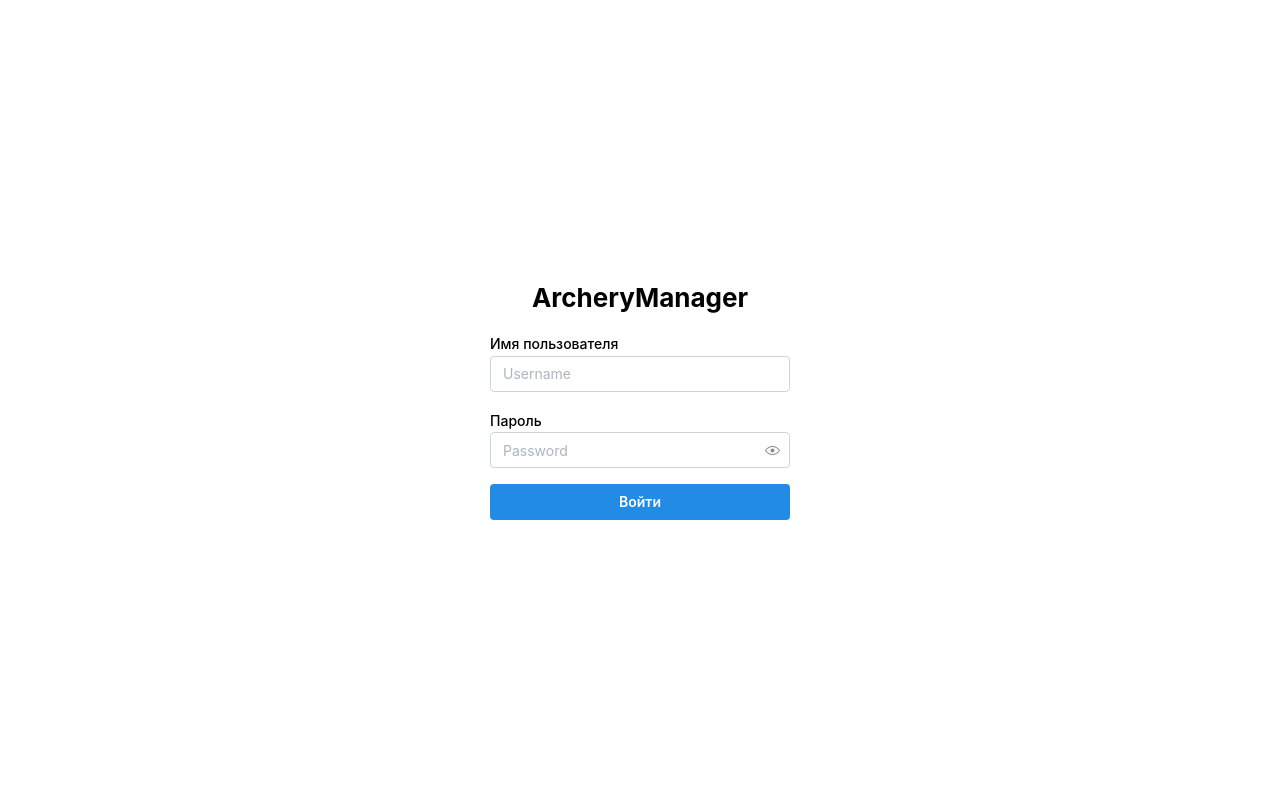
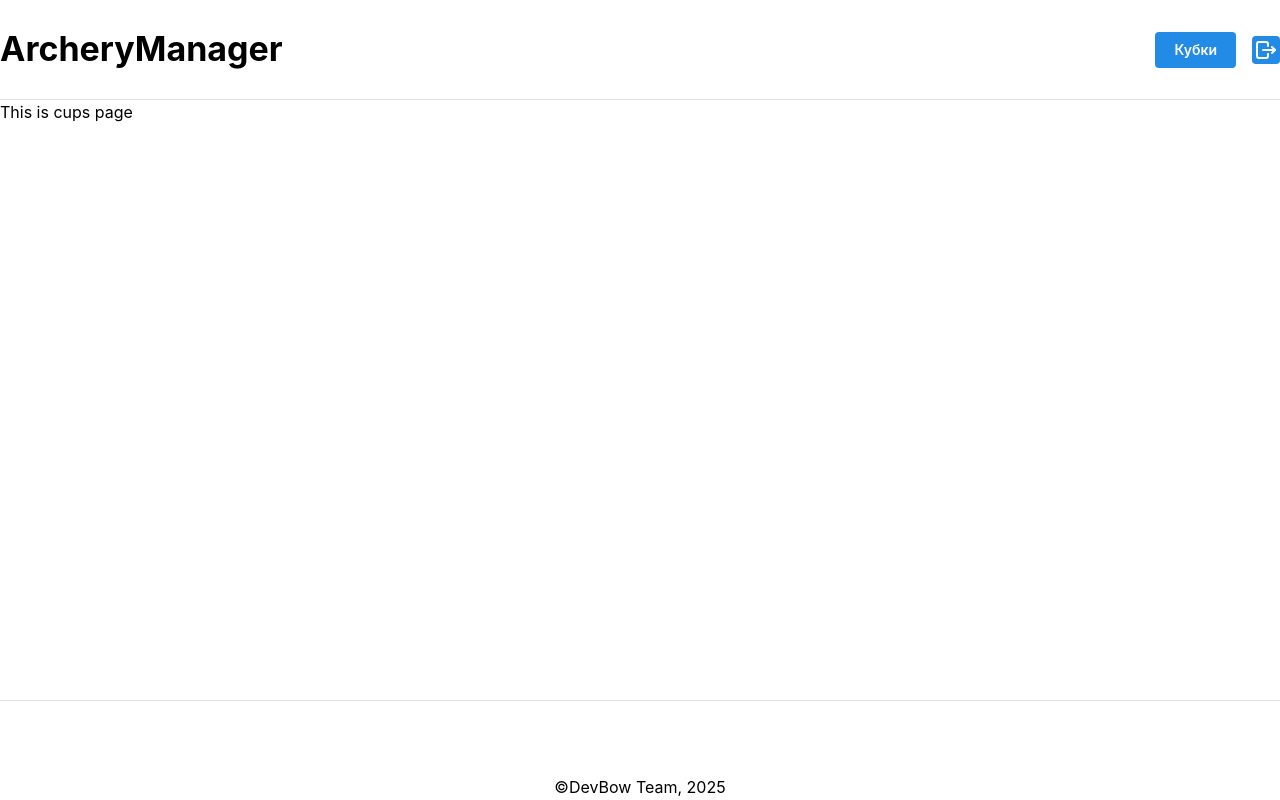
Before and after one commit to Glaz0k/archery-competitions-app, a React (Vite) app in the folder frontend/web-app/: page /cups in a window 1280 px wide. Built offline with nearby package versions, Linux system fonts and the light colour scheme.

Commit message:
Added basic routing and ContentLayout

```diff
--- a/frontend/web-app/package.json
+++ b/frontend/web-app/package.json
@@ -13,8 +13,11 @@
     "@mantine/core": "^7.17.4",
     "@mantine/form": "^7.17.4",
     "@mantine/hooks": "^7.17.4",
+    "@tabler/core": "^1.1.1",
+    "@tabler/icons-react": "^3.31.0",
     "react": "^19.0.0",
-    "react-dom": "^19.0.0"
+    "react-dom": "^19.0.0",
+    "react-router": "^7.5.0"
   },
   "devDependencies": {
     "@eslint/js": "^9.21.0",
--- a/frontend/web-app/src/App.jsx
+++ b/frontend/web-app/src/App.jsx
@@ -1,12 +1,15 @@
-import { createTheme, MantineProvider } from "@mantine/core";
+import { Routes, Route } from "react-router";
 import LoginPage from "./components/pages/LoginPage";
-
-const theme = createTheme();
+import ContentLayout from "./components/pages/ContentLayout";
+import CupsPage from "./components/pages/CupsPage";
 
 export default function App() {
   return (
-    <MantineProvider theme={theme}>
-      <LoginPage />
-    </MantineProvider>
+    <Routes>
+      <Route path="login" element={<LoginPage />} />
+      <Route element={<ContentLayout />}>
+        <Route path="cups" element={<CupsPage />} />
+      </Route>
+    </Routes>
   );
 }
--- /dev/null
+++ b/frontend/web-app/src/components/pages/ContentLayout.jsx
@@ -0,0 +1,41 @@
+import { Link, Outlet } from "react-router";
+import {
+  AppShell,
+  Title,
+  Text,
+  Group,
+  Button,
+  ActionIcon,
+  Flex,
+} from "@mantine/core";
+import { IconLogout } from "@tabler/icons-react";
+
+export default function ContentLayout() {
+  return (
+    <AppShell header={{ height: 100 }} footer={{ height: 100 }}>
+      <AppShell.Header>
+        <Flex align="center" h="100%">
+          <Title order={1} flex={1}>
+            ArcheryManager
+          </Title>
+          <Group>
+            <Button component={Link} to={"/cups"}>
+              Кубки
+            </Button>
+            <ActionIcon>
+              <IconLogout />
+            </ActionIcon>
+          </Group>
+        </Flex>
+      </AppShell.Header>
+      <AppShell.Main>
+        <Outlet />
+      </AppShell.Main>
+      <AppShell.Footer>
+        <Flex align="end" h="100%" justify="center">
+          <Text>©DevBow Team, {new Date().getFullYear()}</Text>
+        </Flex>
+      </AppShell.Footer>
+    </AppShell>
+  );
+}
--- /dev/null
+++ b/frontend/web-app/src/components/pages/CupsPage.jsx
@@ -0,0 +1,5 @@
+import { Text } from "@mantine/core";
+
+export default function CupsPage() {
+  return <Text>This is cups page</Text>;
+}
--- a/frontend/web-app/src/components/pages/LoginPage.jsx
+++ b/frontend/web-app/src/components/pages/LoginPage.jsx
@@ -18,25 +18,29 @@ export default function LoginPage() {
     },
   });
 
+  const handleSubmit = function (values) {
+    console.log(values);
+  };
+
   return (
     <Center style={{ height: "100vh" }}>
-      <Paper>
-        <form onSubmit={form.onSubmit((values) => console.log(values))}>
-          <Stack align="stretch" w="300px">
-            <Title align="center" order={2}>
-              ArcheryManager
-            </Title>
+      <Paper shadow="md" radius="md">
+        <form onSubmit={form.onSubmit(handleSubmit)}>
+          <Stack align="center" w={300}>
+            <Title order={2}>ArcheryManager</Title>
             <TextInput
               label="Имя пользователя"
               placeholder="Username"
               key={form.key("username")}
               {...form.getInputProps("username")}
+              w="100%"
             />
             <PasswordInput
               label="Пароль"
               placeholder="Password"
               key={form.key("password")}
               {...form.getInputProps("password")}
+              w="100%"
             />
             <Button type="submit">Войти</Button>
           </Stack>
--- a/frontend/web-app/src/main.jsx
+++ b/frontend/web-app/src/main.jsx
@@ -1,10 +1,18 @@
 import { StrictMode } from "react";
 import { createRoot } from "react-dom/client";
+import { BrowserRouter } from "react-router";
+import { createTheme, MantineProvider } from "@mantine/core";
 import App from "./App.jsx";
 import "@mantine/core/styles.css";
 
+const theme = createTheme();
+
 createRoot(document.getElementById("root")).render(
   <StrictMode>
-    <App />
+    <BrowserRouter>
+      <MantineProvider theme={theme}>
+        <App />
+      </MantineProvider>
+    </BrowserRouter>
   </StrictMode>
 );
```
Also changed, not shown: 1 other file (tests, documents, lock files or other folders).
